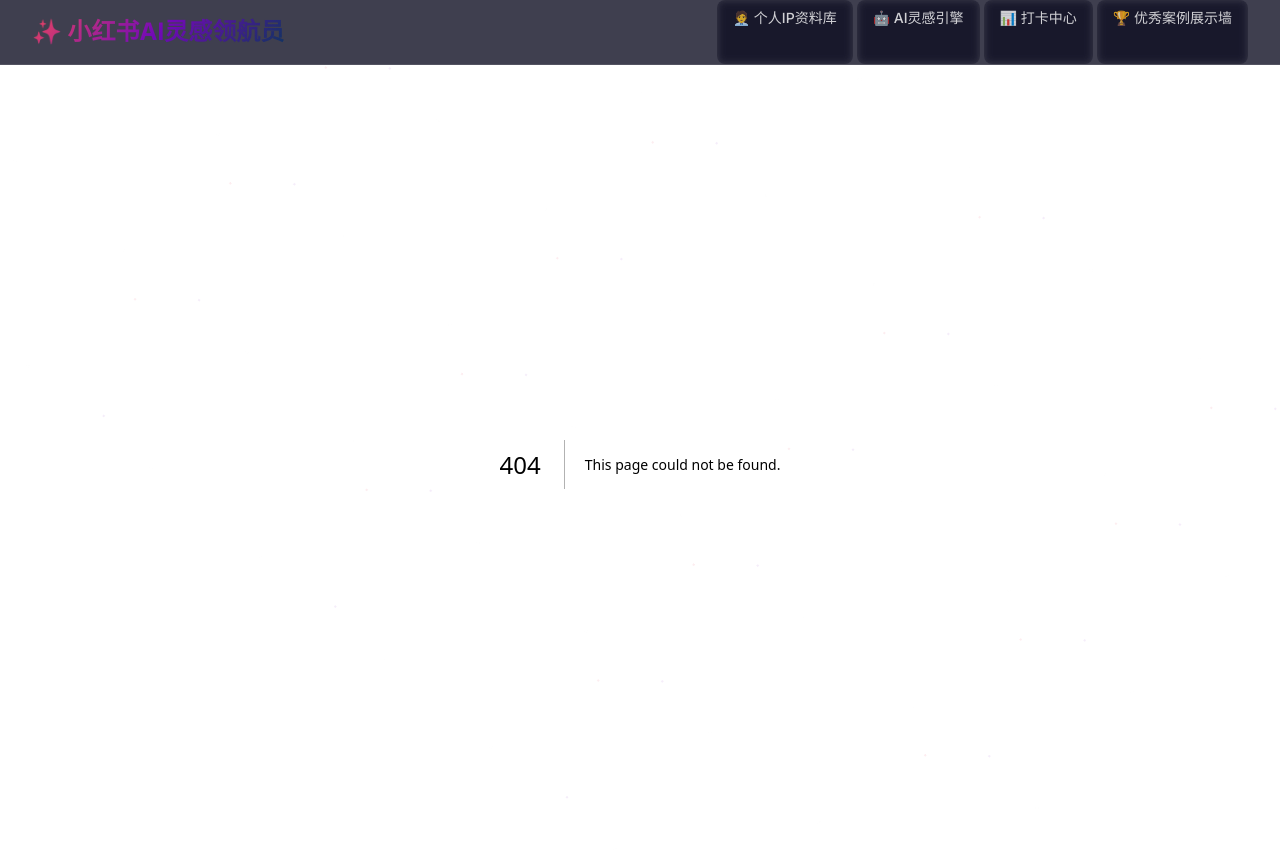
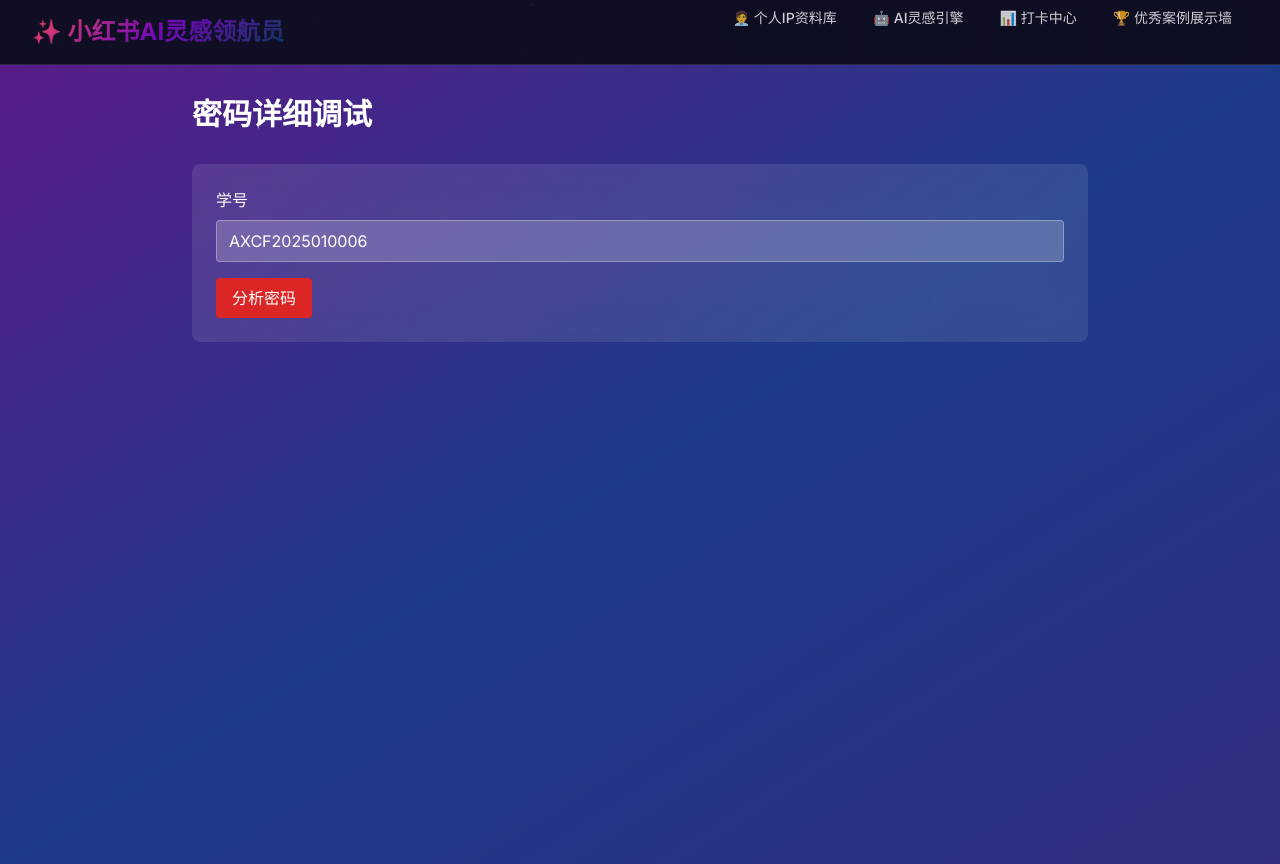
Before and after one commit to dufutaoraul/xiaohongshunavigator, a Next.js app: page /debug-password in a window 1280 px wide. Before the commit this address had no page. Built offline with nearby package versions, Linux system fonts and the light colour scheme.

Commit message:
feat: 添加密码详细调试工具，分析密码存储和比较问题

```diff
--- /dev/null
+++ b/app/api/debug-password/route.ts
@@ -0,0 +1,85 @@
+import { NextRequest, NextResponse } from 'next/server'
+import { createClient } from '@supabase/supabase-js'
+
+export async function POST(request: NextRequest) {
+  try {
+    const body = await request.json()
+    const { student_id } = body
+
+    const supabaseUrl = process.env.NEXT_PUBLIC_SUPABASE_URL
+    const supabaseServiceKey = process.env.SUPABASE_SERVICE_ROLE_KEY
+
+    if (!supabaseUrl || !supabaseServiceKey) {
+      return NextResponse.json({
+        success: false,
+        error: 'Missing environment variables'
+      })
+    }
+
+    const supabase = createClient(supabaseUrl, supabaseServiceKey)
+
+    // 查询用户密码的详细信息
+    const { data: user, error } = await supabase
+      .from('users')
+      .select('student_id, name, password')
+      .eq('student_id', student_id)
+      .single()
+
+    if (error || !user) {
+      return NextResponse.json({
+        success: false,
+        error: 'User not found',
+        details: error?.message
+      })
+    }
+
+    const password = user.password
+
+    // 详细分析密码
+    const passwordAnalysis = {
+      raw: password,
+      type: typeof password,
+      length: password ? password.length : 0,
+      charCodes: password ? Array.from(password).map(char => ({
+        char: char,
+        code: char.charCodeAt(0),
+        isVisible: char.charCodeAt(0) >= 32 && char.charCodeAt(0) <= 126
+      })) : [],
+      trimmed: password ? password.trim() : '',
+      trimmedLength: password ? password.trim().length : 0,
+      hasWhitespace: password ? /\s/.test(password) : false,
+      startsWithSpace: password ? password.startsWith(' ') : false,
+      endsWithSpace: password ? password.endsWith(' ') : false,
+      bytes: password ? new TextEncoder().encode(password).length : 0
+    }
+
+    // 测试不同的密码比较方式
+    const testPassword = '12345678'
+    const comparisons = {
+      direct: password === testPassword,
+      trimmed: password?.trim() === testPassword.trim(),
+      lowercase: password?.toLowerCase() === testPassword.toLowerCase(),
+      substring: password?.substring(0, 8) === testPassword,
+      includes: password?.includes(testPassword),
+      startsWith: password?.startsWith(testPassword)
+    }
+
+    return NextResponse.json({
+      success: true,
+      user: {
+        student_id: user.student_id,
+        name: user.name
+      },
+      passwordAnalysis,
+      comparisons,
+      testPassword,
+      recommendation: password?.length !== 8 ? 'Password length mismatch - may need to update password in database' : 'Password length correct'
+    })
+
+  } catch (error) {
+    return NextResponse.json({
+      success: false,
+      error: error instanceof Error ? error.message : 'Unknown error'
+    })
+  }
+}
--- /dev/null
+++ b/app/debug-password/page.tsx
@@ -0,0 +1,79 @@
+'use client'
+
+import { useState } from 'react'
+
+export default function DebugPassword() {
+  const [studentId, setStudentId] = useState('AXCF2025010006')
+  const [result, setResult] = useState<any>(null)
+  const [loading, setLoading] = useState(false)
+
+  const debugPassword = async () => {
+    setLoading(true)
+    try {
+      const response = await fetch('/api/debug-password', {
+        method: 'POST',
+        headers: {
+          'Content-Type': 'application/json'
+        },
+        body: JSON.stringify({
+          student_id: studentId
+        })
+      })
+      const data = await response.json()
+      setResult(data)
+    } catch (error) {
+      setResult({ error: error instanceof Error ? error.message : 'Unknown error' })
+    }
+    setLoading(false)
+  }
+
+  return (
+    <div className="min-h-screen bg-gradient-to-br from-purple-900 via-blue-900 to-indigo-900 p-8">
+      <div className="max-w-4xl mx-auto">
+        <h1 className="text-3xl font-bold text-white mb-8">密码详细调试</h1>
+
+        <div className="bg-white/10 backdrop-blur-lg rounded-lg p-6 mb-6">
+          <div className="mb-4">
+            <label className="block text-white mb-2">学号</label>
+            <input
+              type="text"
+              value={studentId}
+              onChange={(e) => setStudentId(e.target.value)}
+              className="w-full px-3 py-2 bg-white/20 text-white rounded border border-white/30"
+            />
+          </div>
+
+          <button
+            onClick={debugPassword}
+            disabled={loading}
+            className="px-4 py-2 bg-red-600 text-white rounded hover:bg-red-700 disabled:opacity-50"
+          >
+            {loading ? '分析中...' : '分析密码'}
+          </button>
+        </div>
+
+        {result && (
+          <div className="bg-white/10 backdrop-blur-lg rounded-lg p-6">
+            <h2 className="text-xl font-bold text-white mb-4">密码分析结果</h2>
+            <pre className="text-white text-sm overflow-auto bg-black/30 p-4 rounded max-h-96">
+              {JSON.stringify(result, null, 2)}
+            </pre>
+
+            {result.passwordAnalysis && (
+              <div className="mt-4 text-white">
+                <h3 className="text-lg font-bold mb-2">快速诊断：</h3>
+                <p>实际密码长度: {result.passwordAnalysis.length}</p>
+                <p>去空格后长度: {result.passwordAnalysis.trimmedLength}</p>
+                <p>是否包含空格: {result.passwordAnalysis.hasWhitespace ? '是' : '否'}</p>
+                <p>字节长度: {result.passwordAnalysis.bytes}</p>
+                <p className="mt-2 font-bold">
+                  建议: {result.recommendation}
+                </p>
+              </div>
+            )}
+          </div>
+        )}
+      </div>
+    </div>
+  )
+}
```
